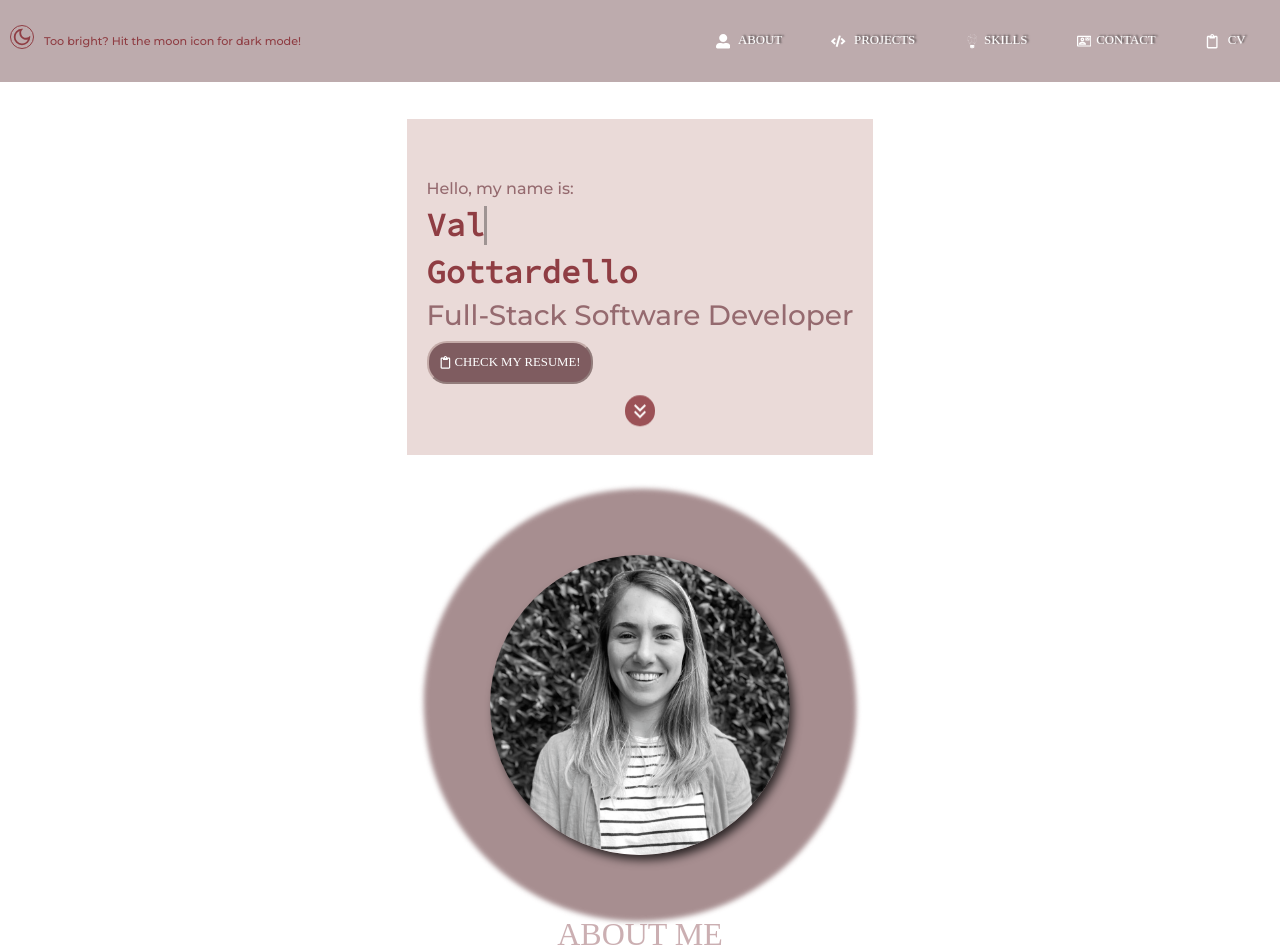
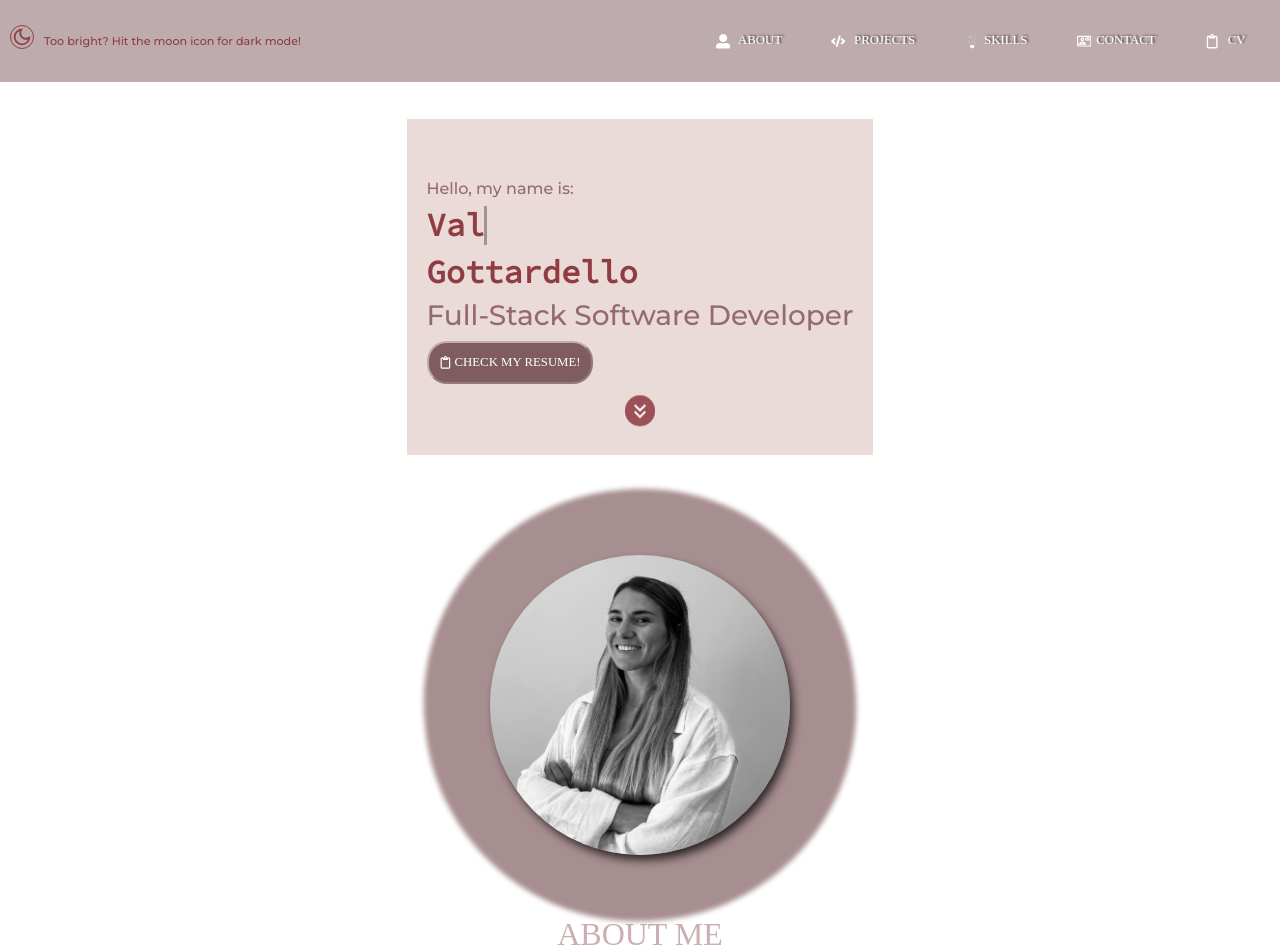
Before and after one commit to ValeGottardello/myPortfolio, a React (Create React App) app: page / in a window 1280 px wide. Shown: the top 952 px of the page. Built offline with nearby package versions, Linux system fonts and the light colour scheme; a web font is replaced by a local one.

Commit message:
fix bug, change photo

```diff
--- a/src/components/NavBar.jsx
+++ b/src/components/NavBar.jsx
@@ -15,7 +15,7 @@ function NavBar() {
     const toggleDarkMode = () => {
       setDarkMode(!darkMode);
       const body = document.body;
-      const note = document.querySelector('.hitNote'); // Selecciona el elemento con la clase 'hitNote'
+      const note = document.querySelector('#hitNote');
 
       if (body.classList.contains('dark')) {
           body.classList.remove('dark');
--- a/src/components/Welcome.jsx
+++ b/src/components/Welcome.jsx
@@ -45,7 +45,7 @@ export default function Welcome () {
                             repeatDelay: 1
                           }}
                     />
-                    <img src="/images/mypic.png" className='mypicture' alt="" />
+                    <img src="/images/photo.jpg" className='mypicture' alt="" />
                 </div>
             </div>
         </motion.div>
```
Also changed, not shown: public/images/mypic.png (deleted), public/images/photo.jpg (added).
